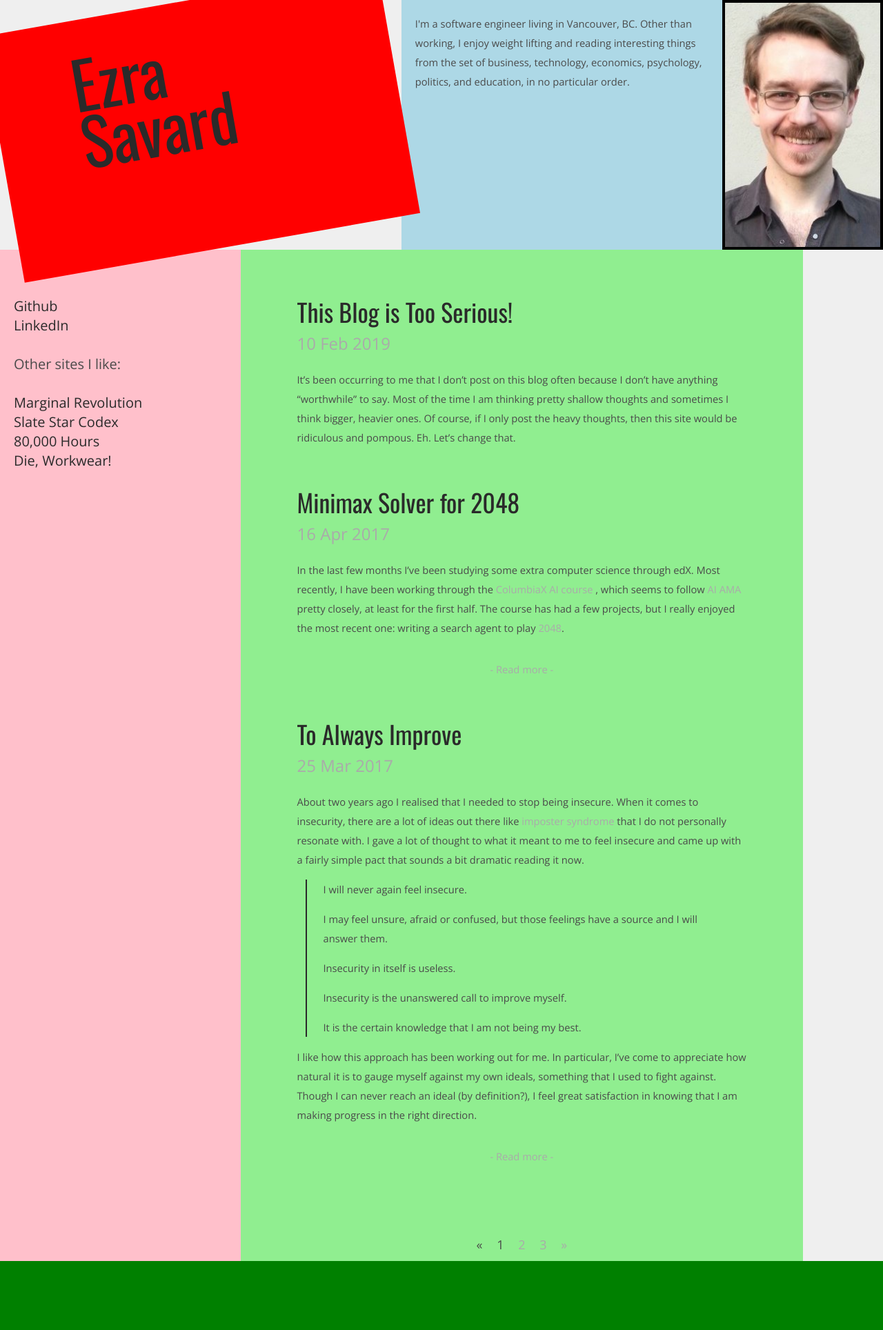
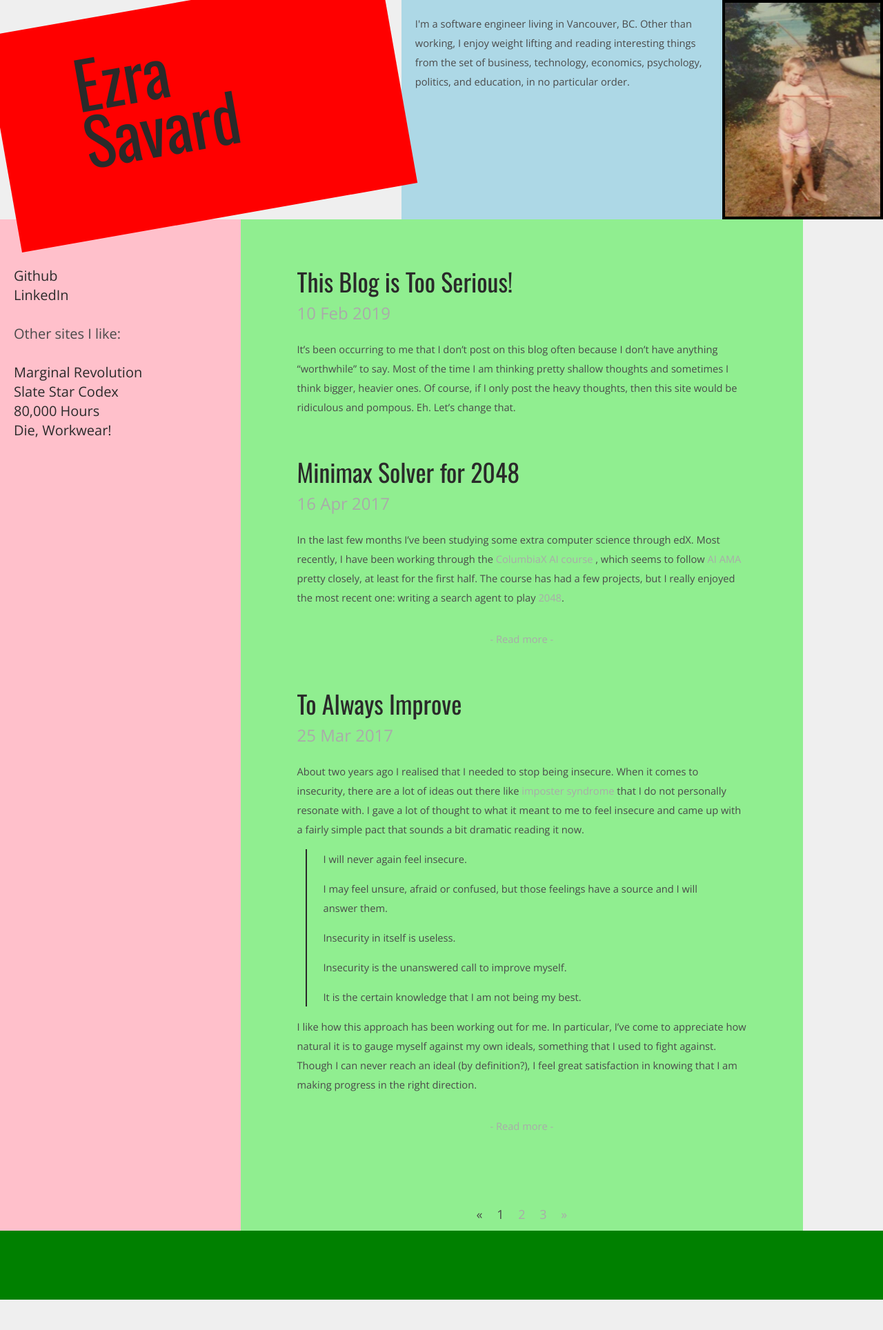
Before and after one commit to ezrasavard/ezrasavard.com, a Jekyll site: the page built from index.html, in a window 1280 px wide. Shown: the whole page at 69% size. Built offline with Jekyll 4.4.1, drawn with Linux system fonts in a browser that asks for light colours; nearby versions of some CDN libraries; the list of posts is cut into pages by our own code; after the commit the page ends 1884 px from its top, so only the background shows below that.

Commit message:
split out layout/content css

```diff
--- a/_layouts/default.html
+++ b/_layouts/default.html
@@ -23,7 +23,7 @@
                 <div class="homepagePictureBlock">
                     <img
                      alt="Ezra Savard"
-                     src="{{site.baseurl}}/media/ezra_savard_2014.jpg"
+                     src="{{site.baseurl}}/media/ezra-archery.jpg"
                     ></img>
                 </div>
                 <div class="homepageLinksBlock">
--- a/_sass/content.scss
+++ b/_sass/content.scss
@@ -7,6 +7,53 @@
   color: $normal-color;
   -webkit-font-smoothing: antialiased;
   -webkit-text-size-adjust: 100%;
+}
+
+.homepageTitleBlock {
+    .title {
+        &:hover,
+        &:focus, {
+            border-bottom: none;
+        }
+        color: $dark-color;
+        font-family: $page-title-font;
+        font-size: 94px;
+        line-height: 66px;
+    }
+}
+
+.homepageLinksBlock {
+    nav {
+        margin-top: 48px;
+        font-size: 20px;
+        text-align: left;
+    }
+    .navlink {
+        color: $dark-color;
+        &:hover,
+        &:focus, {
+            border-bottom: 1px solid $dark-color;
+        }
+    }
+}
+
+.homepagePictureBlock {
+    img {
+        outline: 4px solid black;
+        outline-offset: -4px;
+    }
+}
+
+.postColumn {
+    img {
+        border: 4px solid;
+        border-color: #000;
+    }
+}
+
+footer, .feets {
+    text-align: center;
+    color: $light-color;
 }
 
 .title, .pagetitle {
--- a/_sass/layout.scss
+++ b/_sass/layout.scss
@@ -30,16 +30,6 @@
     padding-right: 20%;
     padding-top: 10%;
     padding-bottom: 10%;
-    .title {
-        &:hover,
-        &:focus, {
-            border-bottom: none;
-        }
-        color: $dark-color;
-        font-family: $page-title-font;
-        font-size: 94px;
-        line-height: 66px;
-    }
 }
 @media (min-width: 768px) {
     .homepageTitleBlock {
@@ -58,18 +48,6 @@
     background: pink;
     padding: 20px;
     margin: 0px;
-    nav {
-        margin-top: 48px;
-        font-size: 20px;
-        text-align: left;
-    }
-    .navlink {
-        color: $dark-color;
-        &:hover,
-        &:focus, {
-            border-bottom: 1px solid $dark-color;
-        }
-    }
 }
 
 .homepagePictureBlock {
@@ -78,8 +56,6 @@
         object-fit: cover;
         width: 100%;
         height: 100%;
-        outline: 4px solid black;
-        outline-offset: -4px;
         max-width: 350px;
     }
 }
@@ -95,8 +71,6 @@
     img {
         max-width: 80%;
         margin: auto;
-        border: 4px solid;
-        border-color: #000;
     }
 }
 
@@ -105,8 +79,6 @@
     background: green;
     padding-top: 40px;
     padding-bottom: 10px;
-    text-align: center;
-    color: $light-color;
     p {
         margin-top: 90px;
         margin-bottom: 40px;
```
